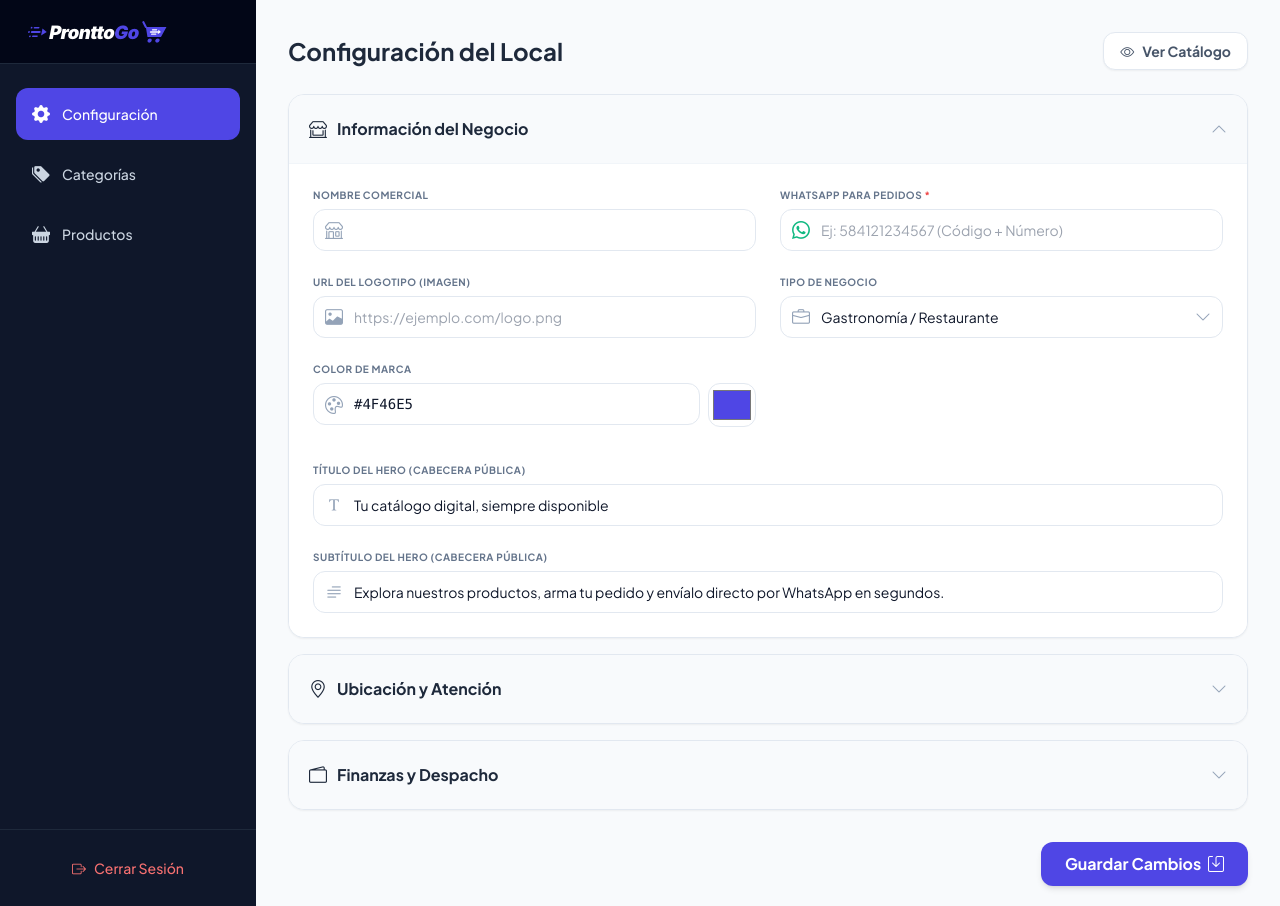
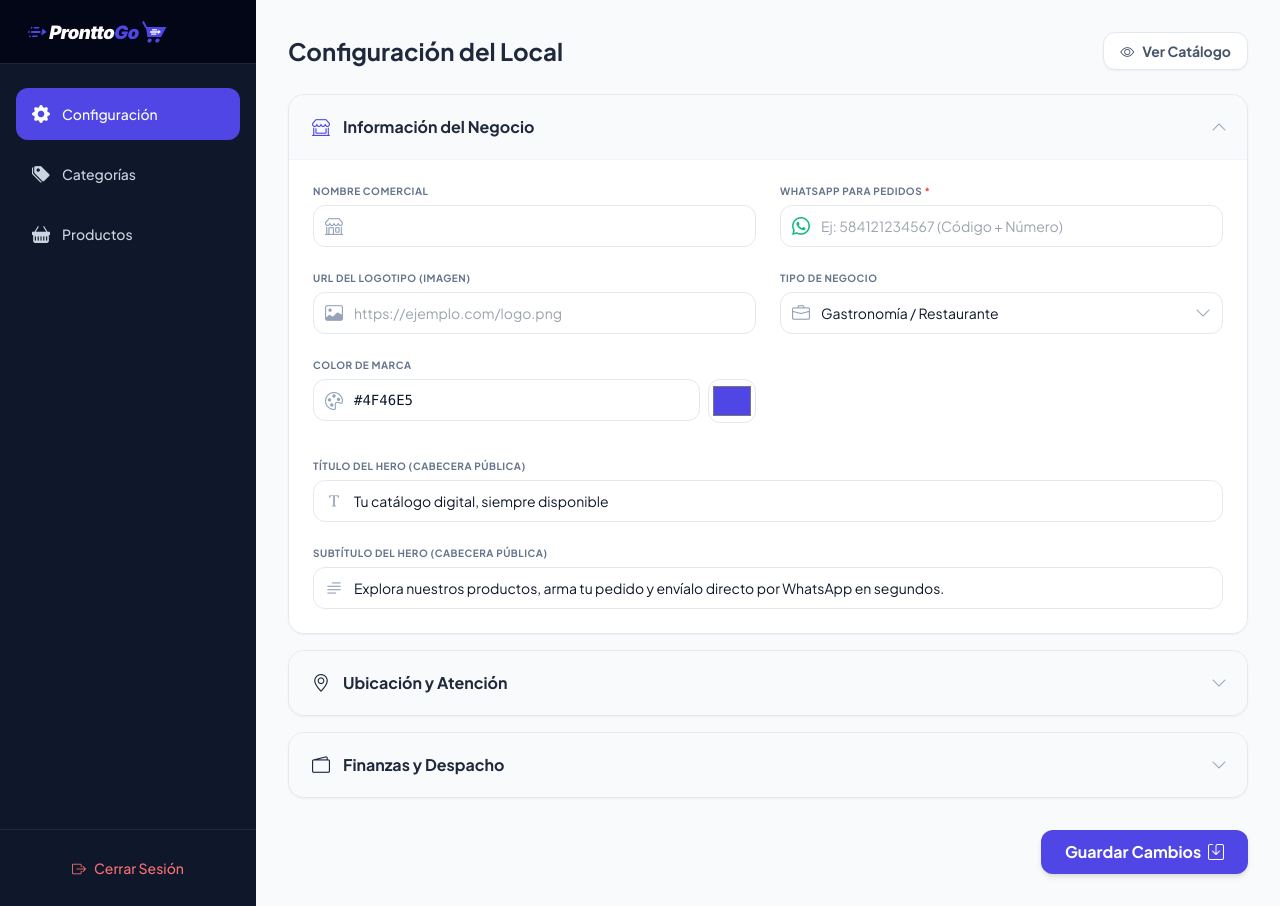
Before and after one commit to monterostudio/PronttoGo, a PHP site: page /administrador/index.php in a window 1280 px wide. Run offline with PHP 8.4, Linux system fonts and the light colour scheme; the visitor is signed in with stand-in values (Sample User, id 1); data that the repository does not hold is empty; style sheets or scripts are compiled from the project's sources; some libraries are stand-ins or nearby versions.

Commit message:
Add files via upload

```diff
--- a/administrador/index.php
+++ b/administrador/index.php
@@ -439,7 +439,7 @@ if (!is_admin_logged_in()): ?>
                                 <div class="border border-slate-200 rounded-2xl overflow-hidden bg-white shadow-sm transition-all duration-300">
                                     <button type="button" @click="activeSection = (activeSection === 'identidad' ? '' : 'identidad')" class="w-full flex items-center justify-between p-3.5 sm:p-5 text-left bg-slate-50 hover:bg-slate-100/60 transition-colors focus:outline-none">
                                         <h3 class="text-base font-bold text-slate-800 flex items-center gap-2.5">
-                                            <i class="bi bi-shop-window text-indigo-650 text-lg"></i>
+                                            <i class="bi bi-shop-window text-indigo-600 text-lg w-6 flex justify-center shrink-0"></i>
                                             <span>Información del Negocio</span>
                                         </h3>
                                         <i class="bi bi-chevron-down text-slate-400 transition-transform duration-200" :class="activeSection === 'identidad' ? 'rotate-180 text-indigo-650' : ''"></i>
@@ -532,7 +532,7 @@ if (!is_admin_logged_in()): ?>
                                 <div class="border border-slate-200 rounded-2xl overflow-hidden bg-white shadow-sm transition-all duration-300">
                                     <button type="button" @click="activeSection = (activeSection === 'atencion' ? '' : 'atencion')" class="w-full flex items-center justify-between p-3.5 sm:p-5 text-left bg-slate-50 hover:bg-slate-100/60 transition-colors focus:outline-none">
                                         <h3 class="text-base font-bold text-slate-800 flex items-center gap-2.5">
-                                            <i class="bi bi-geo-alt text-indigo-650 text-lg"></i>
+                                            <i class="bi bi-geo-alt text-indigo-650 text-lg w-6 flex justify-center shrink-0"></i>
                                             <span>Ubicación y Atención</span>
                                         </h3>
                                         <i class="bi bi-chevron-down text-slate-400 transition-transform duration-200" :class="activeSection === 'atencion' ? 'rotate-180 text-indigo-650' : ''"></i>
@@ -572,7 +572,7 @@ if (!is_admin_logged_in()): ?>
                                 <div class="border border-slate-200 rounded-2xl overflow-hidden bg-white shadow-sm transition-all duration-300">
                                     <button type="button" @click="activeSection = (activeSection === 'finanzas' ? '' : 'finanzas')" class="w-full flex items-center justify-between p-3.5 sm:p-5 text-left bg-slate-50 hover:bg-slate-100/60 transition-colors focus:outline-none">
                                         <h3 class="text-base font-bold text-slate-800 flex items-center gap-2.5">
-                                            <i class="bi bi-wallet2 text-indigo-650 text-lg"></i>
+                                            <i class="bi bi-wallet2 text-indigo-650 text-lg w-6 flex justify-center shrink-0"></i>
                                             <span>Finanzas y Despacho</span>
                                         </h3>
                                         <i class="bi bi-chevron-down text-slate-400 transition-transform duration-200" :class="activeSection === 'finanzas' ? 'rotate-180 text-indigo-650' : ''"></i>
@@ -776,7 +776,8 @@ if (!is_admin_logged_in()): ?>
                                 <div class="relative">
                                     <select
                                         x-model="selectedCategory"
-                                        class="w-full pl-4 pr-10 py-2.5 text-xs border border-slate-200 rounded-xl focus:ring-2 focus:ring-indigo-500 outline-none bg-slate-50 text-slate-900 appearance-none transition-all"
+                                        class="w-full py-2.5 text-xs border border-slate-200 rounded-xl focus:ring-2 focus:ring-indigo-500 outline-none bg-slate-50 text-slate-900 appearance-none transition-all"
+                                        style="padding-left: 1rem; padding-right: 2.5rem;"
                                     >
                                         <option value="">Todas las Categorías</option>
                                         <?php foreach($categorias as $c): ?>
--- a/includes/footer.php
+++ b/includes/footer.php
@@ -95,8 +95,8 @@ $es_admin = isset($es_admin) ? $es_admin : false;
                         <div class="space-y-2">
                             <label for="cust-name" class="block text-xs font-bold uppercase tracking-wider text-slate-500">Tu Nombre *</label>
                             <div class="relative">
-                                <span class="absolute inset-y-0 left-0 flex items-center pl-4 pointer-events-none">
-                                    <i class="bi bi-person-fill text-slate-400"></i>
+                                <span class="absolute left-0 pl-4 pointer-events-none" style="top: 50%; transform: translateY(-50%);">
+                                    <i class="bi bi-person-fill text-slate-400 text-sm"></i>
                                 </span>
                                 <input type="text" id="cust-name" placeholder="Ej. Carlos Mendoza" required
                                        class="w-full pl-10 pr-4 py-3 border border-slate-200 rounded-xl text-sm bg-slate-50 text-slate-900 placeholder-slate-400 focus:outline-none focus:ring-2 focus:ring-primary/30 focus:border-primary transition-all">
@@ -108,12 +108,12 @@ $es_admin = isset($es_admin) ? $es_admin : false;
                             <label class="block text-xs font-bold uppercase tracking-wider text-slate-500">Tipo de Entrega</label>
                             <div class="grid grid-cols-2 gap-2 bg-slate-100 p-1.5 rounded-xl">
                                 <button type="button" id="delivery-type-delivery" onclick="setDeliveryType('delivery')"
-                                        class="py-2.5 text-xs font-bold rounded-lg transition-all bg-white text-slate-800 shadow-sm border border-slate-200">
-                                    <i class="bi bi-truck mr-1"></i> Delivery
+                                        class="py-2.5 text-xs font-bold rounded-lg transition-all bg-white text-slate-800 shadow-sm border border-slate-200" style="display: flex; align-items: center; justify-content: center; gap: 6px;">
+                                    <i class="bi bi-truck text-sm"></i> <span>Delivery</span>
                                 </button>
                                 <button type="button" id="delivery-type-pickup" onclick="setDeliveryType('pickup')"
-                                        class="py-2.5 text-xs font-bold rounded-lg transition-all text-slate-500 hover:text-slate-800">
-                                    <i class="bi bi-shop mr-1"></i> Retiro
+                                        class="py-2.5 text-xs font-bold rounded-lg transition-all text-slate-500 hover:text-slate-800" style="display: flex; align-items: center; justify-content: center; gap: 6px;">
+                                    <i class="bi bi-shop text-sm"></i> <span>Retiro</span>
                                 </button>
                             </div>
                             <p id="delivery-cost-note" class="text-xs text-amber-600 font-semibold flex items-center gap-1.5 pl-1 pt-1">
@@ -129,7 +129,9 @@ $es_admin = isset($es_admin) ? $es_admin : false;
                         <div id="delivery-address-container" class="space-y-2 transition-all duration-300">
                             <label for="cust-address" class="block text-xs font-bold uppercase tracking-wider text-slate-500">Dirección de Entrega *</label>
                             <div class="relative">
-                                <i class="bi bi-geo-alt-fill absolute left-4 top-3.5 text-slate-400 pointer-events-none"></i>
+                                <span class="absolute left-0 pl-4 pt-3.5 pointer-events-none">
+                                    <i class="bi bi-geo-alt-fill text-slate-400 text-sm"></i>
+                                </span>
                                 <textarea id="cust-address" placeholder="Calle, edificio, número, referencias..." rows="3" required
                                           class="w-full pl-10 pr-4 py-3 border border-slate-200 rounded-xl text-sm bg-slate-50 text-slate-900 placeholder-slate-400 focus:outline-none focus:ring-2 focus:ring-primary/30 focus:border-primary transition-all resize-none"></textarea>
                             </div>
--- a/includes/header.php
+++ b/includes/header.php
@@ -145,7 +145,14 @@ $es_admin = isset($es_admin) ? $es_admin : false;
                 <?php endif; ?>
 
                 <!-- Iconos de Acción -->
-                <div class="flex items-center gap-2 shrink-0 ml-auto md:ml-0">
+                <div class="flex items-center gap-2 shrink-0 ml-auto md:ml-0" style="display: flex; align-items: center; gap: 8px;">
+                    <?php if (!$es_admin): ?>
+                    <a href="/admin" class="hidden md:flex text-xs font-bold text-slate-600 hover:text-slate-900 border border-slate-200 hover:border-slate-350 rounded-xl px-4 py-2 transition-all bg-white shadow-sm items-center" style="display: flex; align-items: center; gap: 6px;">
+                        <i class="bi bi-box-arrow-in-right text-sm"></i>
+                        <span>Iniciar Sesión</span>
+                    </a>
+                    <?php endif; ?>
+
                     <?php
                     $has_info = !empty($config['telefono_whatsapp']) || !empty($config['direccion']) || !empty($config['horario']);
                     if ($has_info):
@@ -241,8 +248,8 @@ $es_admin = isset($es_admin) ? $es_admin : false;
                 <div class="flex flex-col w-full bg-white divide-y divide-slate-100">
                     <!-- WhatsApp -->
                     <?php if (!empty($config['telefono_whatsapp'])): ?>
-                        <a href="https://wa.me/<?= h(preg_replace('/[^0-9]/', '', $config['telefono_whatsapp'])) ?>" target="_blank" class="flex items-center px-6 py-4 hover:bg-slate-50 transition-colors group">
-                            <div class="w-10 h-10 bg-emerald-50 text-emerald-600 rounded-none flex items-center justify-center group-hover:bg-emerald-500 group-hover:text-white transition-colors duration-300" style="min-width: 40px; min-height: 40px;">
+                        <a href="https://wa.me/<?= h(preg_replace('/[^0-9]/', '', $config['telefono_whatsapp'])) ?>" target="_blank" class="flex items-center px-6 py-4 hover:bg-slate-50 transition-colors group" style="display: flex; align-items: center;">
+                            <div class="w-10 h-10 bg-emerald-50 text-emerald-600 rounded-none flex items-center justify-center group-hover:bg-emerald-500 group-hover:text-white transition-colors duration-300" style="min-width: 40px; min-height: 40px; display: flex; align-items: center; justify-content: center;">
                                 <i class="bi bi-whatsapp text-xl"></i>
                             </div>
                             <div class="ml-4 flex flex-col text-left">
@@ -256,8 +263,8 @@ $es_admin = isset($es_admin) ? $es_admin : false;
 
                     <!-- Horario -->
                     <?php if (!empty($config['horario'])): ?>
-                        <div class="flex items-center px-6 py-4 hover:bg-slate-50 transition-colors group">
-                            <div class="w-10 h-10 bg-amber-50 text-amber-600 rounded-none flex items-center justify-center group-hover:bg-amber-500 group-hover:text-white transition-colors duration-300" style="min-width: 40px; min-height: 40px;">
+                        <div class="flex items-center px-6 py-4 hover:bg-slate-50 transition-colors group" style="display: flex; align-items: center;">
+                            <div class="w-10 h-10 bg-amber-50 text-amber-600 rounded-none flex items-center justify-center group-hover:bg-amber-500 group-hover:text-white transition-colors duration-300" style="min-width: 40px; min-height: 40px; display: flex; align-items: center; justify-content: center;">
                                 <i class="bi bi-clock-fill text-xl"></i>
                             </div>
                             <div class="ml-4 flex flex-col text-left">
@@ -271,8 +278,8 @@ $es_admin = isset($es_admin) ? $es_admin : false;
 
                     <!-- Dirección -->
                     <?php if (!empty($config['direccion'])): ?>
-                        <a href="https://maps.google.com/?q=<?= urlencode($config['direccion']) ?>" target="_blank" class="flex items-center px-6 py-4 hover:bg-slate-50 transition-colors group">
-                            <div class="w-10 h-10 bg-indigo-50 text-indigo-600 rounded-none flex items-center justify-center group-hover:bg-indigo-500 group-hover:text-white transition-colors duration-300" style="min-width: 40px; min-height: 40px;">
+                        <a href="https://maps.google.com/?q=<?= urlencode($config['direccion']) ?>" target="_blank" class="flex items-center px-6 py-4 hover:bg-slate-50 transition-colors group" style="display: flex; align-items: center;">
+                            <div class="w-10 h-10 bg-indigo-50 text-indigo-600 rounded-none flex items-center justify-center group-hover:bg-indigo-500 group-hover:text-white transition-colors duration-300" style="min-width: 40px; min-height: 40px; display: flex; align-items: center; justify-content: center;">
                                 <i class="bi bi-geo-alt-fill text-xl"></i>
                             </div>
                             <div class="ml-4 flex flex-col text-left">
@@ -284,59 +291,6 @@ $es_admin = isset($es_admin) ? $es_admin : false;
                         </a>
                     <?php endif; ?>
                 </div>
-
-                <!-- Redes Sociales -->
-                <?php
-                $has_socials = !empty($config['correo_electronico']) ||
-                               !empty($config['social_instagram']) ||
-                               !empty($config['social_tiktok']) ||
-                               !empty($config['social_facebook']) ||
-                               !empty($config['social_telegram']);
-                ?>
-                <?php if ($has_socials): ?>
-                    <div class="w-full bg-slate-100 border-t border-slate-200 px-6 py-5 flex justify-center gap-3">
-                        <?php if (!empty($config['correo_electronico'])): ?>
-                            <a href="mailto:<?= h($config['correo_electronico']) ?>" title="Correo Electrónico"
-                               class="w-9 h-9 rounded-none bg-white text-slate-500 hover:text-white hover:bg-slate-700 border border-slate-200 flex items-center justify-center transition-all duration-200 shadow-sm hover:shadow-md">
-                                <i class="bi bi-envelope-fill text-sm"></i>
-                            </a>
-                        <?php endif; ?>
-
-                        <?php if (!empty($config['social_instagram'])): ?>
-                            <a href="<?= h($config['social_instagram']) ?>" target="_blank" title="Instagram"
-                               class="w-9 h-9 rounded-none bg-white text-slate-500 hover:text-white hover:bg-rose-500 border border-slate-200 flex items-center justify-center transition-all duration-200 shadow-sm hover:shadow-md">
-                                <i class="bi bi-instagram text-sm"></i>
-                            </a>
-                        <?php endif; ?>
-
-                        <?php if (!empty($config['social_tiktok'])): ?>
-                            <a href="<?= h($config['social_tiktok']) ?>" target="_blank" title="TikTok"
-                               class="w-9 h-9 rounded-none bg-white text-slate-500 hover:text-white hover:bg-black border border-slate-200 flex items-center justify-center transition-all duration-200 shadow-sm hover:shadow-md">
-                                <i class="bi bi-tiktok text-sm"></i>
-                            </a>
-                        <?php endif; ?>
-
-                        <?php if (!empty($config['social_facebook'])): ?>
-                            <a href="<?= h($config['social_facebook']) ?>" target="_blank" title="Facebook"
-                               class="w-9 h-9 rounded-none bg-white text-slate-500 hover:text-white hover:bg-blue-600 border border-slate-200 flex items-center justify-center transition-all duration-200 shadow-sm hover:shadow-md">
-                                <i class="bi bi-facebook text-sm"></i>
-                            </a>
-                        <?php endif; ?>
-
-                        <?php if (!empty($config['social_telegram'])): ?>
-                            <?php
-                            $tg = $config['social_telegram'];
-                            if (strpos($tg, 'http') === false) {
-                                $tg = 'https://t.me/' . ltrim($tg, '@');
-                            }
-                            ?>
-                            <a href="<?= h($tg) ?>" target="_blank" title="Telegram"
-                               class="w-9 h-9 rounded-none bg-white text-slate-500 hover:text-white hover:bg-sky-500 border border-slate-200 flex items-center justify-center transition-all duration-200 shadow-sm hover:shadow-md">
-                                <i class="bi bi-telegram text-sm"></i>
-                            </a>
-                        <?php endif; ?>
-                    </div>
-                <?php endif; ?>
             </div>
         </div>
 
```
